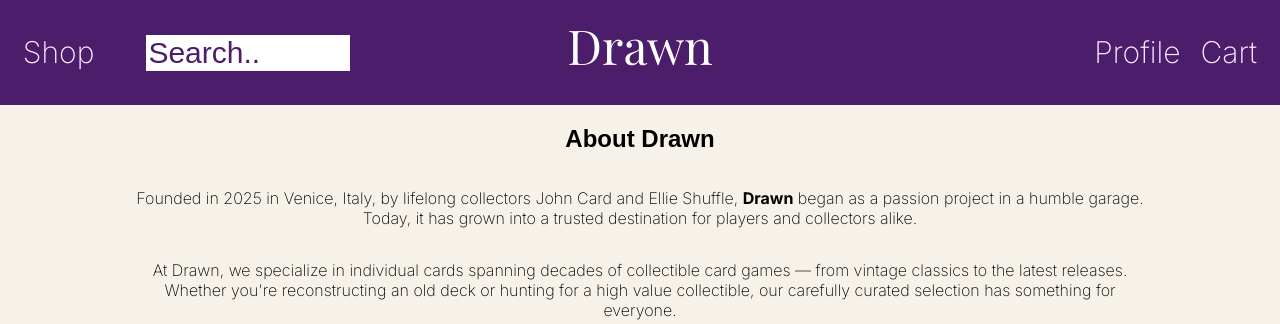
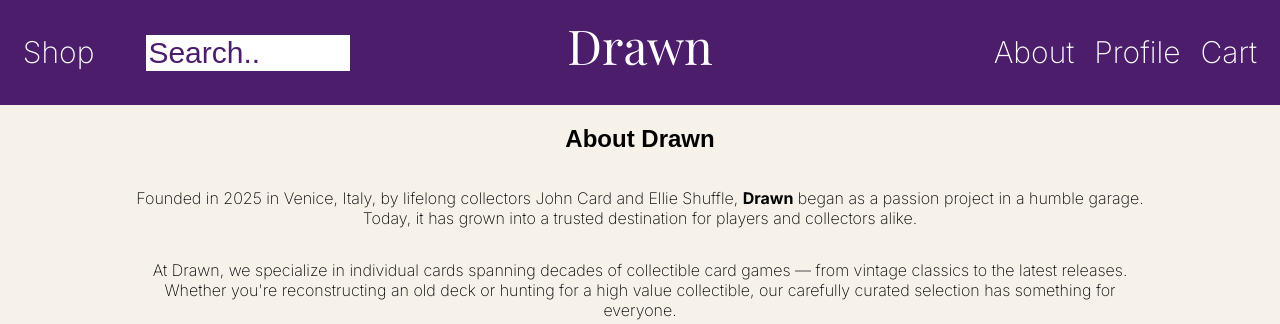
Before and after one commit to KaiThompson06/Web-CSSProject, a PHP site: the page made by about.php in a window 1280 px wide. Shown: the top 324 px of the page. Run offline with PHP 8.4, Linux system fonts and the light colour scheme; some web fonts are replaced.

Commit message:
some last minute fixes

```diff
--- a/admin.php
+++ b/admin.php
@@ -102,6 +102,10 @@ include './templates/header.php';
 
             echo "</table>";
         }
+        else
+        {
+            header('Location: ./login.php');
+        }
     }
 
 
--- a/css/styles.css
+++ b/css/styles.css
@@ -1,13 +1,3 @@
-
-/* since I am unsure about color scheme, I will use variables to hold colors*/
-:root {
-    --primary: #772486;
-    --secondary: #F6F2EA;
-    --accent: #FFD700;
-    --background: #4B1D6A;
-    --text: #fcedff;
-}
-
 
 html {
     scroll-behavior: smooth;
@@ -83,7 +73,7 @@ main > a {
 
 header {
     background-color: #4B1D6A;
-    color: var(--text);
+    color: white;
     width: 100%;
     margin-bottom: 0;
     padding: 1%;
@@ -136,13 +126,13 @@ header input {
 
 
 header input::placeholder {
-    color: var(--background);
+    color: #4B1D6A;
     font-size: 30px;
     margin: 0;
 }
 
 header nav menu li a {
-    color: var(--text);
+    color: white;
     text-decoration: none;
 }
 @media screen and (max-width: 1200px)
@@ -168,7 +158,9 @@ header nav menu li a {
         display: none;
     }
 }
-
+li {
+    list-style: none;
+}
 .mobile-nav label span
 {
     display: block;
@@ -301,7 +293,7 @@ header nav menu li a {
 
 
 #TopCards {
-    background-color: var(--secondary);
+    background-color: #F6F2EA;
     display: flex;
     flex-direction: column;
     justify-content: center;
@@ -516,6 +508,7 @@ footer input::placeholder {
     border-radius: 24px;
     display: flex;
     flex-direction: column;
+    filter: drop-shadow(0px 0px 50px rgba(75, 29, 106, 0.25));
 }
 
 .card h4 {
--- a/purchaseSuccessful.php
+++ b/purchaseSuccessful.php
@@ -6,7 +6,7 @@ require './templates/header.php';
 ?>
 
 <main>
-    <h2>Thank You For your purchase</h2>
+    <h2>Thank you for your purchase</h2>
 
     <p> We appreciate your business! </p>
 
--- a/templates/header.php
+++ b/templates/header.php
@@ -29,6 +29,7 @@
                     <input type="text" name= 'search' placeholder="Search.." >
                 </form>
             </li>
+            <li><a href="about.php">About</a></li>
             <li><a href="profile.php">Profile</a></li>
             <li><a href="cart.php">Cart</a></li>
         </menu>
--- a/templates/profilePage.php
+++ b/templates/profilePage.php
@@ -3,10 +3,11 @@
 
     <form method="post" enctype="multipart/form-data">
         <label for="fileToUpload">Upload a personalized background image</label>
-        <input type="file" name="fileToUpload" id="fileToUpload" class="hidden">
+        <input type="file" name="fileToUpload" id="fileToUpload">
         <input type="submit">
     </form>
     <form method="post">
+        <label for="email">Change your email address</label>
         <input type="email" name="email" placeholder="example@email.com">
         <input type="submit">
     </form>
```
Also changed, not shown: adminAction.php (+10 -3 lines).
